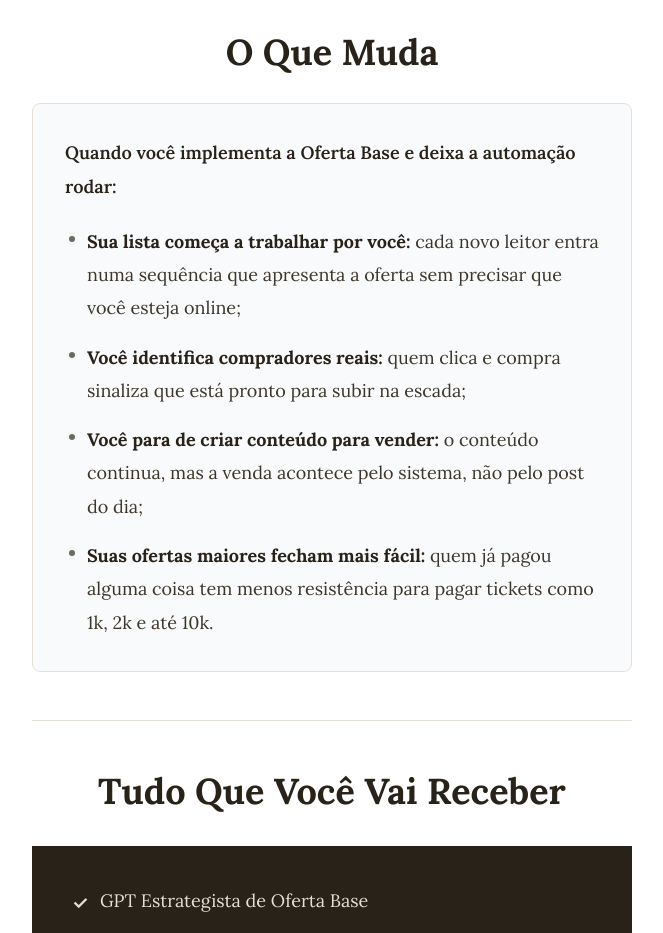
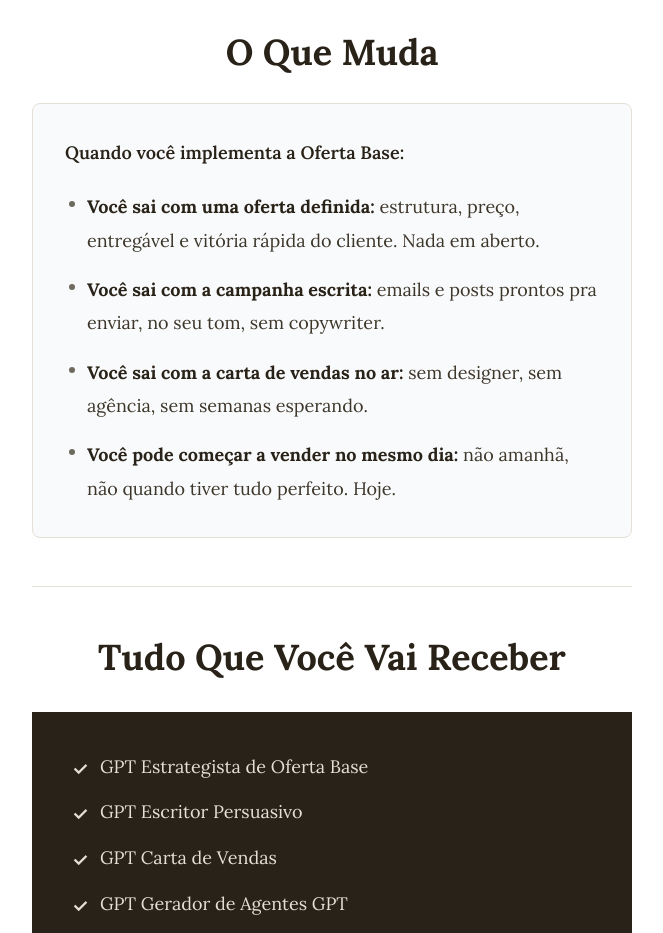
Before and after one commit to felipepavao/felipepavao, a React (Vite) app: page / in a window 1280 px wide. Shown: the part 4420-5353 px from the top of the page, without its empty margins (308-971 px from the left). Built offline with nearby package versions, Linux system fonts and the light colour scheme; no server answers.

Commit message:
Rewrite 'O Que Muda' section: honest copy aligned with actual product delivery
Previous version promised automation and email sequences that don't exist.
New version describes exactly what the buyer gets from using the 4 GPTs:
defined offer, written campaign, sales page live, selling same day.

```diff
--- a/src/pages/HomePage.jsx
+++ b/src/pages/HomePage.jsx
@@ -279,14 +279,14 @@ export default function HomePage() {
 
       <div className="rounded-lg border border-ink-200 bg-gray-50 p-6 md:p-8 space-y-5">
         <p className="font-body text-[18px] font-semibold leading-[1.9] text-ink-900">
-          Quando você implementa a Oferta Base e deixa a automação rodar:
+          Quando você implementa a Oferta Base:
         </p>
         <ul className="space-y-4 pl-1">
           {[
-            ['Sua lista começa a trabalhar por você', 'cada novo leitor entra numa sequência que apresenta a oferta sem precisar que você esteja online;'],
-            ['Você identifica compradores reais', 'quem clica e compra sinaliza que está pronto para subir na escada;'],
-            ['Você para de criar conteúdo para vender', 'o conteúdo continua, mas a venda acontece pelo sistema, não pelo post do dia;'],
-            ['Suas ofertas maiores fecham mais fácil', 'quem já pagou alguma coisa tem menos resistência para pagar tickets como 1k, 2k e até 10k.'],
+            ['Você sai com uma oferta definida', 'estrutura, preço, entregável e vitória rápida do cliente. Nada em aberto.'],
+            ['Você sai com a campanha escrita', 'emails e posts prontos pra enviar, no seu tom, sem copywriter.'],
+            ['Você sai com a carta de vendas no ar', 'sem designer, sem agência, sem semanas esperando.'],
+            ['Você pode começar a vender no mesmo dia', 'não amanhã, não quando tiver tudo perfeito. Hoje.'],
           ].map(([title, desc]) => (
             <li key={title} className="flex items-start gap-3 font-body text-[18px] leading-[1.85] text-ink-800">
               <span className="mt-[11px] h-1.5 w-1.5 shrink-0 rounded-full bg-ink-600" />
```
